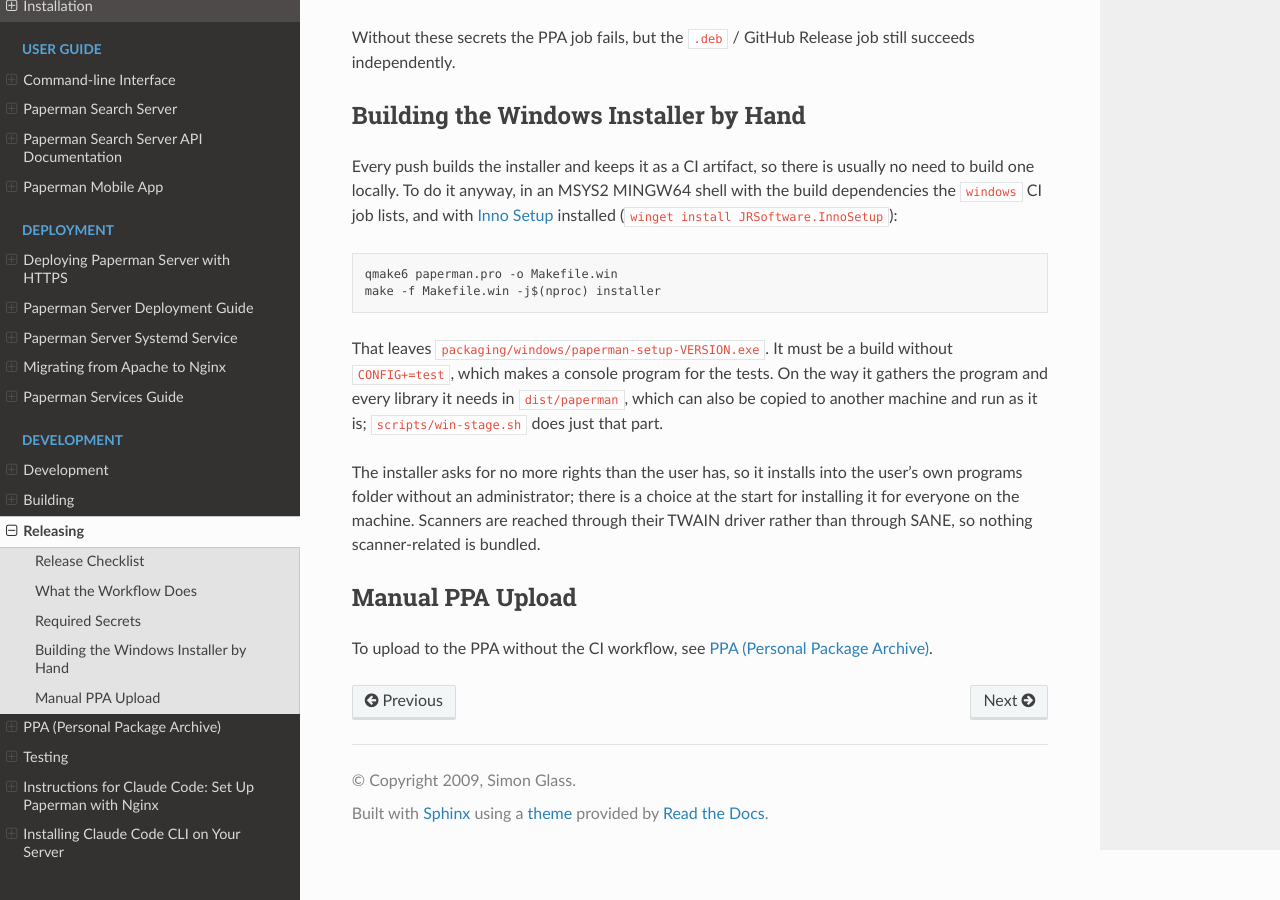
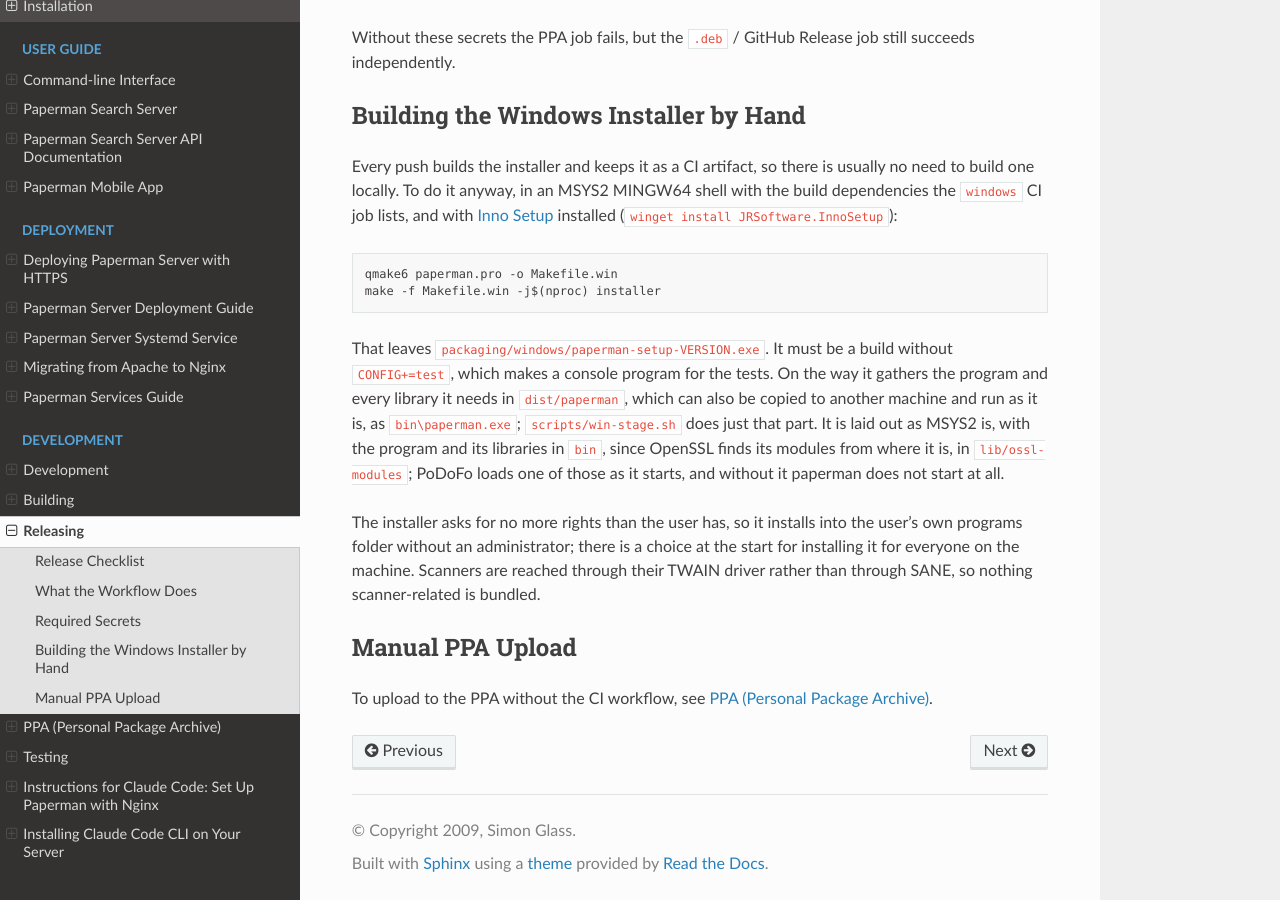
Before and after one commit to sjg20/paperman, a Sphinx documentation site: the page built from doc/releasing.rst, in a window 1280 px wide and 900 px high, scrolled down 1676 px. Built offline with Sphinx 7.4.7 and the Read the Docs theme 3.1.0, drawn with Linux system fonts in a browser that asks for light colours.

Commit message:
scripts: Lay out the Windows install as MSYS2 does
With the current MSYS2 packages, paperman does not start once it is
installed. Windows says that the application was unable to start
correctly (0xc0000142), and running it from a shell prints nothing.

PoDoFo 0.10 loads OpenSSL's legacy provider as soon as it is itself
loaded, before main(), and fails if it cannot. OpenSSL looks for the
provider in ../lib/ossl-modules from where libcrypto is. The staged
directory holds everything side by side and has no such module, so
the load fails. The build tree does not show it, since it runs with
MSYS2's own libcrypto.

Stage the program and its libraries in bin and OpenSSL's modules in
lib/ossl-modules, as MSYS2 has them, and point the installer's
shortcuts and file association at bin\paperman.exe.

Co-developed-by: Claude Opus 5.5 (1M context) <noreply@anthropic.com>
Claude-Session: https://claude.ai/code/session_01BxfLL7T8McSpFMMxYekitE

```diff
--- a/doc/releasing.rst
+++ b/doc/releasing.rst
@@ -97,7 +97,11 @@ That leaves ``packaging/windows/paperman-setup-VERSION.exe``.  It must be
 a build without ``CONFIG+=test``, which makes a console program for the
 tests.  On the way it gathers the program and every library it needs in
 ``dist/paperman``, which can also be copied to another machine and run as
-it is; ``scripts/win-stage.sh`` does just that part.
+it is, as ``bin\paperman.exe``; ``scripts/win-stage.sh`` does just that
+part.  It is laid out as MSYS2 is, with the program and its libraries in
+``bin``, since OpenSSL finds its modules from where it is, in
+``lib/ossl-modules``; PoDoFo loads one of those as it starts, and
+without it paperman does not start at all.
 
 The installer asks for no more rights than the user has, so it installs
 into the user's own programs folder without an administrator; there is a
```
Also changed, not shown: 2 other files.
